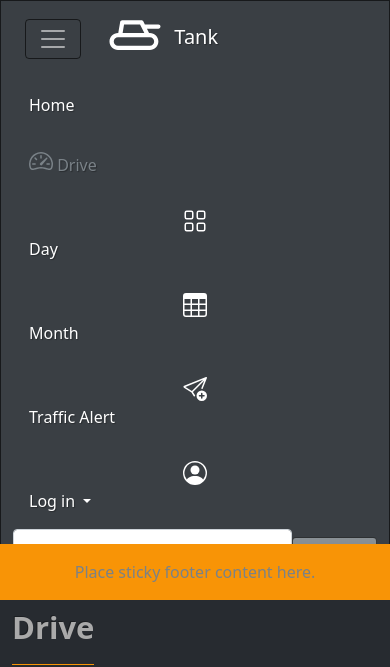
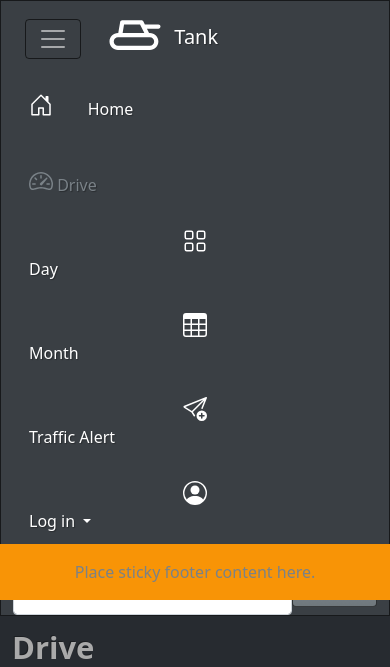
Before and after one commit to JoGorska/mileage-tracker, a Django app: page /visits/ in a window 390 px wide, after a click that opens the changed part. Shown: the part 244-911 px from the top of the page. Run offline with Django 3.2, Linux system fonts and the light colour scheme; data that the repository does not hold is empty; some libraries are stand-ins or nearby versions.

Commit message:
Add grid to nav item for mobile only navbar

```diff
--- a/templates/partials/nav.html
+++ b/templates/partials/nav.html
@@ -195,8 +195,24 @@
 
           <!-- home -->
           <li class="nav-item">
-            <a class="nav-link active" href="{% url 'home' %}">Home
+            <a href="{% url 'home' %}"
+              class="d-flex nav-link {% if request.resolver_match.url_name == 'home' %} text-secondary {% else %} text-white {% endif %}">
+            <div class="row d-flex justify-content-center">
+              <div class="col-6">
+                <svg class="bi" width="24" height="24"><use xlink:href="#home"/></svg>
+              </div>
+              <div class="col-6">
+                <p class="pt-1">Home</p>
+              </div>
+            </div>
+
+
+
+              <!-- nav link active and teh aria label (current) -->
+
+              {% if request.resolver_match.url_name == 'home' %}
               <span class="visually-hidden">(current)</span>
+              {% endif %}
             </a>
           </li>
 
```
